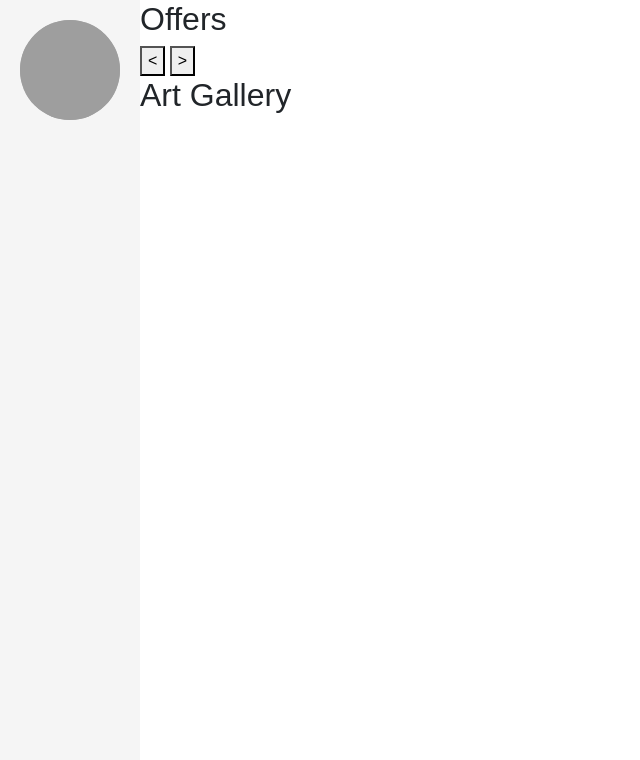
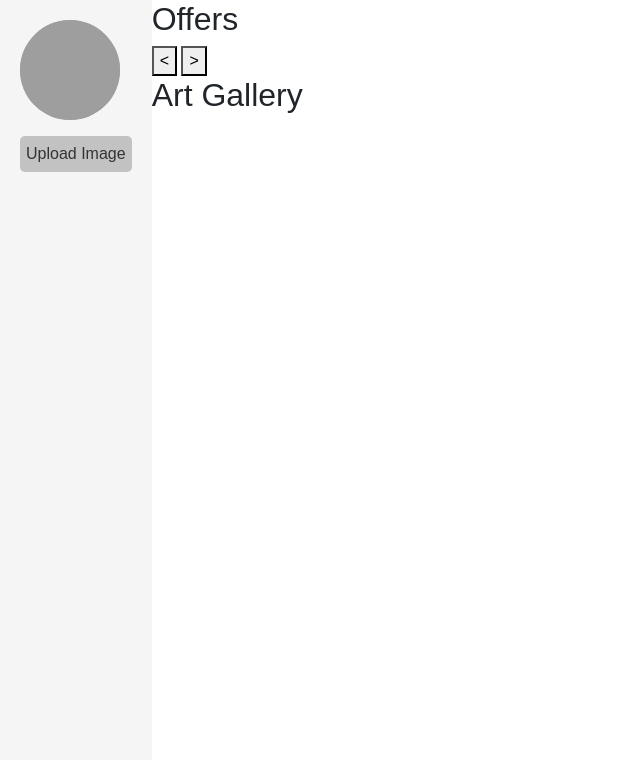
Before and after one commit to maxcutlyp/cits3403, a Flask app: template app/templates/gallery.html in a window 1280 px wide. Shown: the part 60-820 px from the top of the page, without its empty margins (0-640 px from the left). Run offline with Flask 3, Linux system fonts and the light colour scheme; the template is opened without the code that fills it, so the values that code supplies are empty; grey boxes are pictures that could not be loaded.

Commit message:
add "upload image" button to sidebar, rendering upload_image.html

```diff
--- a/app/static/css/gallery.css
+++ b/app/static/css/gallery.css
@@ -25,6 +25,20 @@
     height: 100%;
     object-fit: cover;
     border-radius: 50%;
+}
+
+#sidebar a {
+    text-decoration: none;
+    color: #333;
+    display: block;
+    padding: 6px;
+    background-color: #c2c2c2;
+    border-radius: 5px;
+    text-align: center;
+}
+
+#sidebar a:hover {
+    background-color: #a2a2a2;
 }
 
 .back-home {
--- a/app/templates/gallery.html
+++ b/app/templates/gallery.html
@@ -14,6 +14,7 @@
         <h2>{{ artist.display_name }}</h2>
         <h4>{{ artist.artist_title }}</h4>
         <p>{{ artist.artist_description }}</p>
+        <a href="/upload_image">Upload Image</a>
     </div>
 
     <div class="gallery-container">
```
